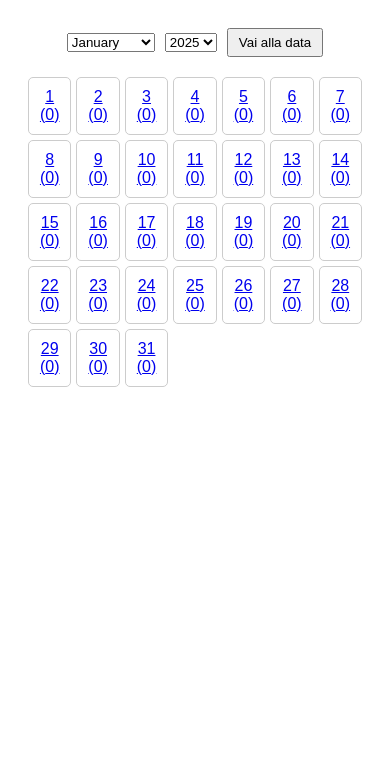
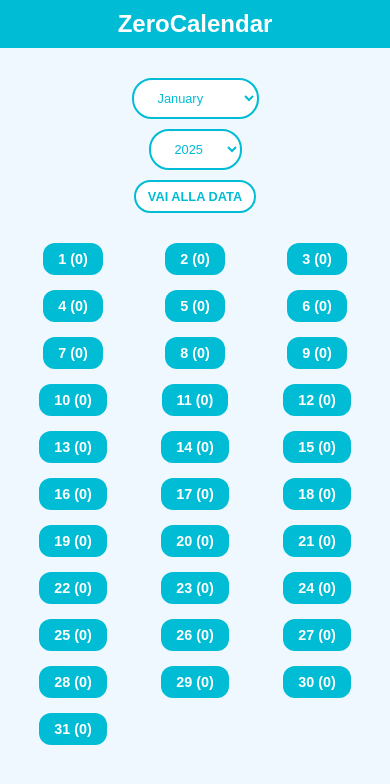
Before and after one commit to ZeroRickMore/ZeroCalendar, a Flask app: a page that uses templates/index.html in a window 390 px wide. Shown: the top 784 px of the page. Run offline with Flask 3, Linux system fonts and the light colour scheme.

Commit message:
Show month with first css (no weekday columns)

```diff
--- /dev/null
+++ b/static/styles.css
@@ -0,0 +1,145 @@
+/* General Styles */
+* {
+    margin: 0;
+    padding: 0;
+    box-sizing: border-box;
+}
+
+body {
+    font-family: Arial, sans-serif;
+    background-color: #f0f8ff; /* Light cyan background */
+    color: #333;
+    text-align: center;
+}
+
+/* Banner */
+.banner {
+    background-color: #00bcd4; /* Cyan color */
+    color: white;
+    padding: 15px 0;
+    font-size: 2rem;
+    font-weight: bold;
+    text-align: center;
+    margin-bottom: 30px;
+}
+
+/* Calendar Container */
+.calendar-container {
+    max-width: 90%;
+    margin: 0 auto;
+}
+
+/* Scroll Bars & Button */
+.scroll-bar-container {
+    display: flex;
+    justify-content: center;
+    align-items: center;
+    gap: 20px;
+    margin-bottom: 30px;
+}
+
+select, .button {
+    padding: 10px 20px;
+    font-size: 1rem;
+    border-radius: 20px;
+    border: 2px solid #00bcd4;
+    background-color: #ffffff;
+    color: #00bcd4;
+    cursor: pointer;
+    transition: all 0.3s ease-in-out;
+}
+
+select:focus, .button:focus {
+    outline: none;
+}
+
+select:hover, .button:hover {
+    background-color: #00bcd4;
+    color: white;
+    border-color: #00bcd4;
+}
+
+.button {
+    text-transform: uppercase;
+    font-weight: bold;
+}
+
+/* Days Grid */
+.days-grid {
+    display: grid;
+    grid-template-columns: repeat(7, 1fr);
+    gap: 15px;
+    justify-content: center;
+}
+
+.day {
+    margin: 0;
+}
+
+/* Day Buttons */
+.day a {
+    display: inline-block;
+    padding: 10px 20px;
+    background-color: #00bcd4;
+    color: white;
+    border-radius: 12px;
+    text-decoration: none;
+    font-weight: bold;
+    transition: all 0.3s ease-in-out;
+}
+
+.day a:hover {
+    transform: scale(1.1);
+    background-color: #018fa2; /* Darker cyan on hover */
+}
+
+/* Responsive Design */
+@media (max-width: 768px) {
+    .scroll-bar-container {
+        flex-direction: column;
+        gap: 15px;
+    }
+
+    .days-grid {
+        grid-template-columns: repeat(4, 1fr); /* 4 days per row on smaller screens */
+    }
+
+    .button {
+        font-size: 0.9rem;
+        padding: 8px 15px;
+    }
+
+    select {
+        font-size: 0.9rem;
+    }
+}
+
+@media (max-width: 480px) {
+    .banner {
+        font-size: 1.5rem;
+        padding: 10px 0;
+    }
+
+    .scroll-bar-container {
+        flex-direction: column;
+        gap: 10px;
+    }
+
+    .button {
+        font-size: 0.8rem;
+        padding: 7px 12px;
+    }
+
+    select {
+        font-size: 0.8rem;
+    }
+
+    .days-grid {
+        grid-template-columns: repeat(3, 1fr); /* 3 days per row on very small screens */
+    }
+
+    .day a {
+        font-size: 0.9rem;
+        padding: 8px 15px;
+    }
+}
--- a/templates/index.html
+++ b/templates/index.html
@@ -3,47 +3,15 @@
 <head>
     <meta charset="UTF-8">
     <meta name="viewport" content="width=device-width, initial-scale=1.0">
-    <title>Calendar</title>
-    <style>
-        body {
-            font-family: Arial, sans-serif;
-            padding: 20px;
-        }
-        .calendar-container {
-            display: flex;
-            flex-direction: column;
-            align-items: center;
-        }
-        .scroll-bar-container {
-            display: flex;
-            align-items: center;
-            margin-bottom: 20px;
-        }
-        select {
-            margin-right: 10px;
-        }
-        .days-grid {
-            display: grid;
-            grid-template-columns: repeat(7, 1fr);
-            gap: 5px;
-        }
-        .day {
-            text-align: center;
-            padding: 10px;
-            cursor: pointer;
-            border: 1px solid #ccc;
-            border-radius: 5px;
-        }
-        .day:hover {
-            background-color: #f0f0f0;
-        }
-        .button {
-            padding: 5px 10px;
-            cursor: pointer;
-        }
-    </style>
+    <title>ZeroCalendar</title>
+    <link rel="stylesheet" href="{{ url_for('static', filename='styles.css') }}"> <!-- Link to your CSS file -->
 </head>
 <body>
+    <!-- Top Banner -->
+    <div class="banner">
+        ZeroCalendar
+    </div>
+
     <div class="calendar-container">
         <!-- Scroll Bars for Month and Year -->
         <div class="scroll-bar-container">
```
